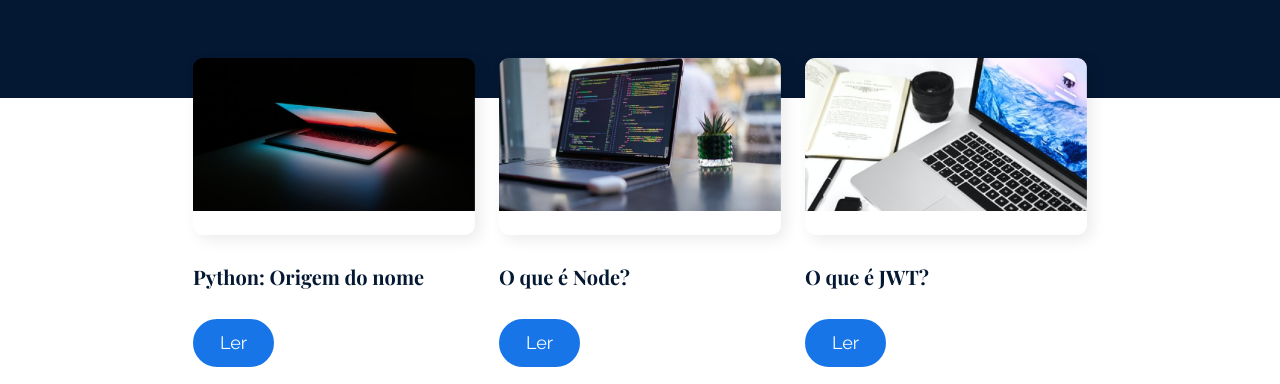
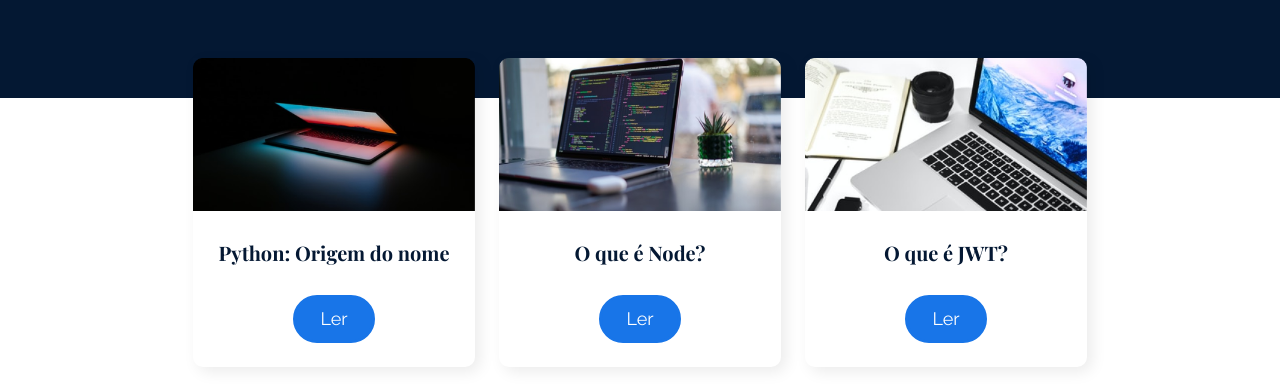
Before and after one commit to fabiosimplis/ola_mundo_react_router, a React (Vite) app: page / in a window 1280 px wide. Shown: the part 568-952 px from the top of the page. Built offline with nearby package versions, Linux system fonts and the light colour scheme.

Commit message:
add inicio das paginas de Post com uso de `useParams`

```diff
--- /dev/null
+++ b/src/components/Post/index.jsx
@@ -0,0 +1,8 @@
+import { useParams } from "react-router-dom";
+import styles from "./Post.module.css";
+
+export default function Post() {
+  const parametros = useParams();
+  console.log(parametros);
+  return <h1>Post {parametros.id}</h1>;
+}
--- a/src/components/PostCard/index.jsx
+++ b/src/components/PostCard/index.jsx
@@ -1,10 +1,12 @@
-import styles from "./Post.module.css";
+import { Link } from "react-router-dom";
+import styles from "./PostCard.module.css";
 
 export default function PostCard({ post }) {
   return (
-    <div className="styles.post">
+    <Link to={`/posts/${post.id}`}>
+      <div className={styles.post}>
         <img
-        className={styles.post}
+          className={styles.capa}
           src={`/assets/posts/${post.id}/capa.png`}
           alt="Imagem de capa do Post"
         />
@@ -13,5 +15,6 @@ export default function PostCard({ post }) {
 
         <button className={styles.botaoLer}>Ler</button>
       </div>
+    </Link>
   );
 }
--- a/src/routes.jsx
+++ b/src/routes.jsx
@@ -4,6 +4,7 @@ import SobreMim from "./paginas/SobreMim";
 import Menu from "./components/Menu";
 import Rodape from "components/Rodape";
 import PaginaPadrao from "components/PaginaPadrao";
+import Post from "components/Post";
 
 function AppRoutes() {
   return (
@@ -13,6 +14,7 @@ function AppRoutes() {
         <Route path="/" element={<PaginaPadrao />}>
           <Route index element={<Inicio />} />
           <Route path="sobremim" element={<SobreMim />} />
+          <Route path="posts/:id" element={<Post />} />
         </Route>
         {/*
           Na rota "/", a estrutura a ser renderiza é:
```
Also changed, not shown: src/components/Post/Post.module.css (added), src/components/PostCard/PostCard.module.css (renamed from src/components/PostCard/Post.module.css). Lines whose indentation alone changed are shown as unchanged.
